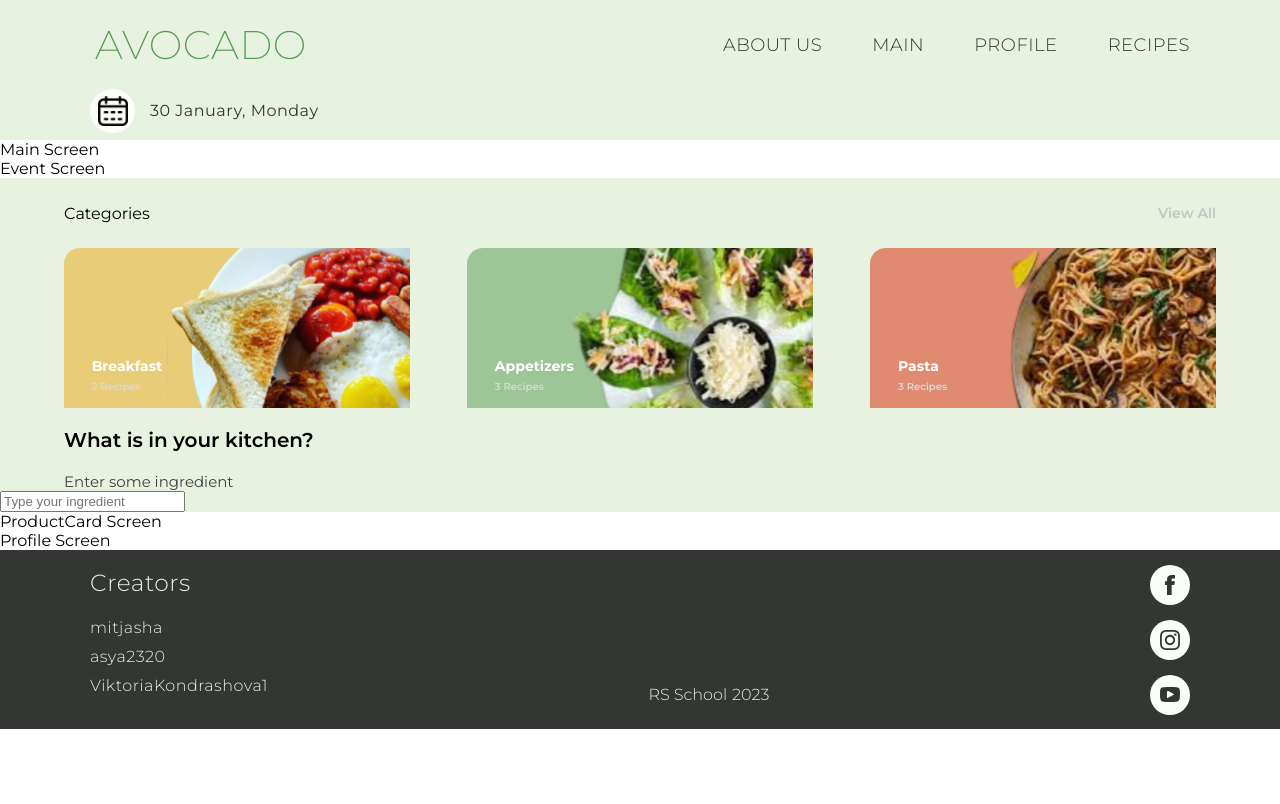
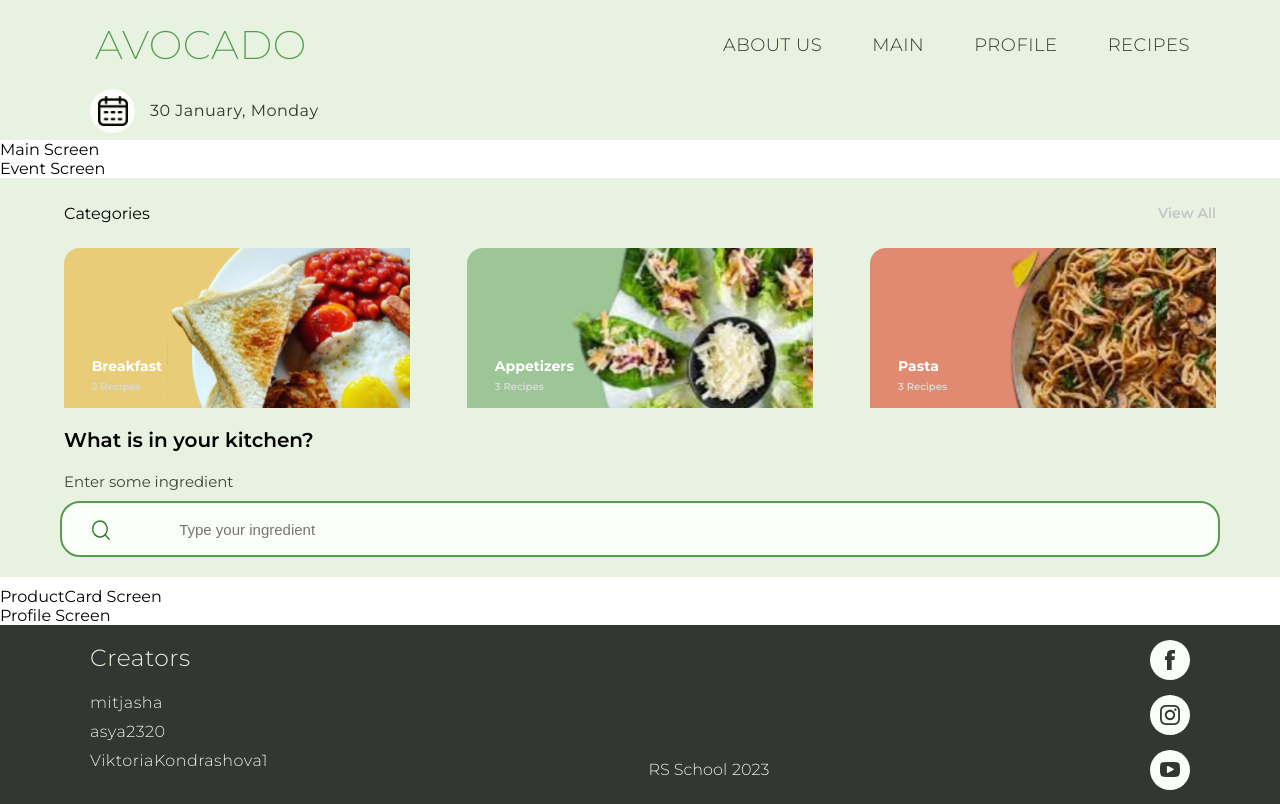
Before and after one commit to mitjasha/avocado, a React (Create React App) app: page / in a window 1280 px wide. Built offline with nearby package versions, Linux system fonts and the light colour scheme.

Commit message:
feat: add scss styles for classes search__container and recipes__container

```diff
--- a/src/pages/RecipesScreen/RecipesScreen.scss
+++ b/src/pages/RecipesScreen/RecipesScreen.scss
@@ -82,3 +82,47 @@
         background-image: url("../../assets/svg/pasta_category.svg");
     }
 }
+
+.search__container {
+    display: flex;
+    width: 100%;
+    align-items: center;
+    align-self: center;
+    justify-content: center;
+    padding: 10px 0px;
+
+    &__icon {
+        background-image: url("../../assets/svg/search.svg");
+        background-repeat: no-repeat;
+        background-size: cover;
+        width: 22px;
+        height: 22px;
+        position: absolute;
+        left: 7%;
+    }
+
+    &__input {
+        border: 2px solid $dark-green;
+        border-radius: 20px;
+        -webkit-border-radius: 20px;
+        text-indent: 10%;
+        -moz-border-radius: 20px;
+        -khtml-border-radius: 20px;
+        background: $light-color !important;
+        outline: none;
+        height: 50px;
+        width: 90%;
+        font-weight: 400;
+        font-size: 15px;
+        color: #aeaeae;
+    }
+}
+
+.recipes__container {
+    margin: 10px auto;
+    width: 90%;
+    display: flex;
+    flex-direction: row;
+    justify-content: space-around;
+    flex-wrap: wrap;
+}
--- a/src/pages/RecipesScreen/RecipesScreen.tsx
+++ b/src/pages/RecipesScreen/RecipesScreen.tsx
@@ -40,11 +40,15 @@ const RecipesScreen: React.FC = () => {
       </div>
       <h1 className="recipes__screen__h1">What is in your kitchen?</h1>
       <h3 className="recipes__screen__h3">Enter some ingredient</h3>
-      <div>
-        <input type="text" placeholder="Type your ingredient" />
-        <div />
+      <div className="search__container">
+        <input
+          className="search__container__input"
+          type="text"
+          placeholder="Type your ingredient"
+        />
+        <div className="search__container__icon" />
       </div>
-      <div />
+      <div className="recipes__container" />
     </div>
   );
 };
```
